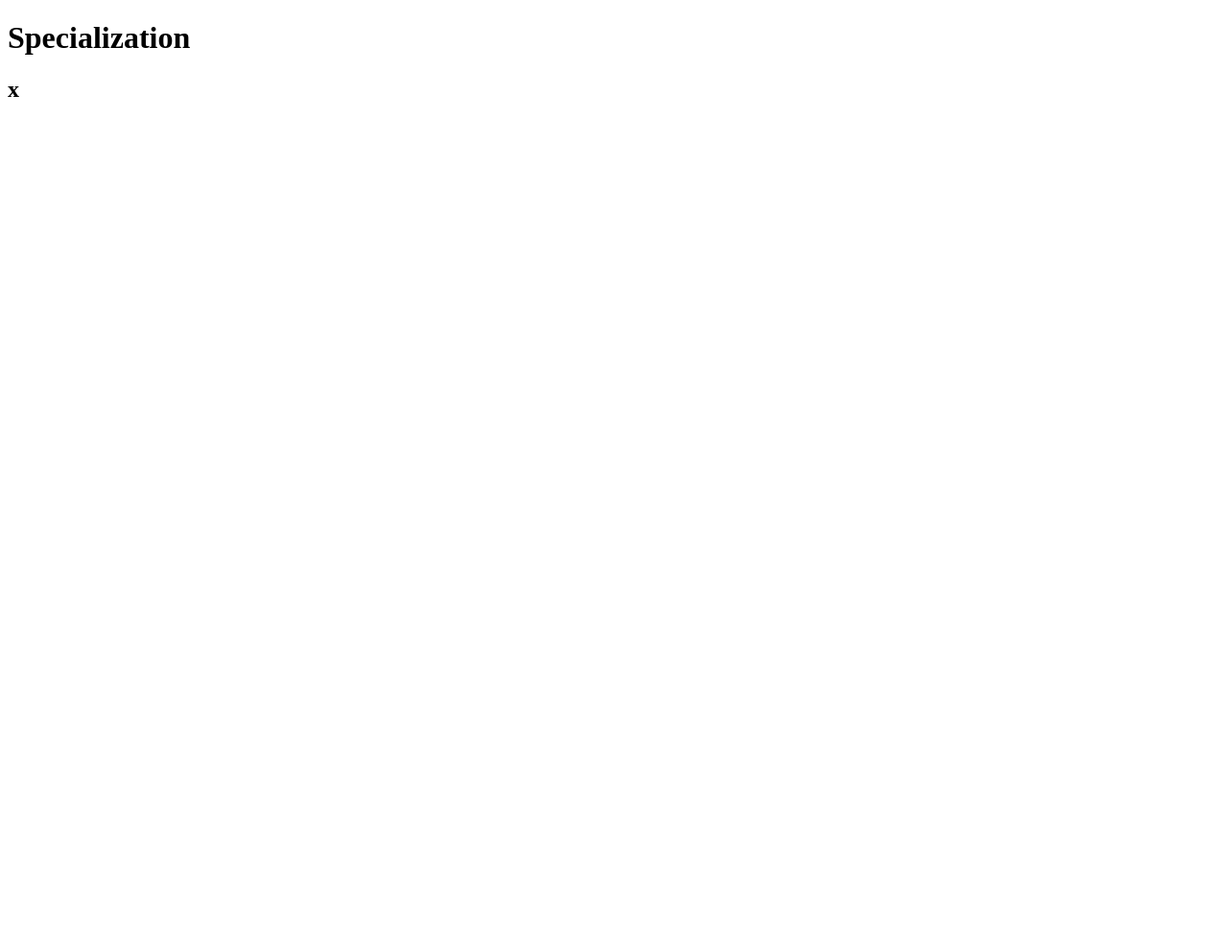
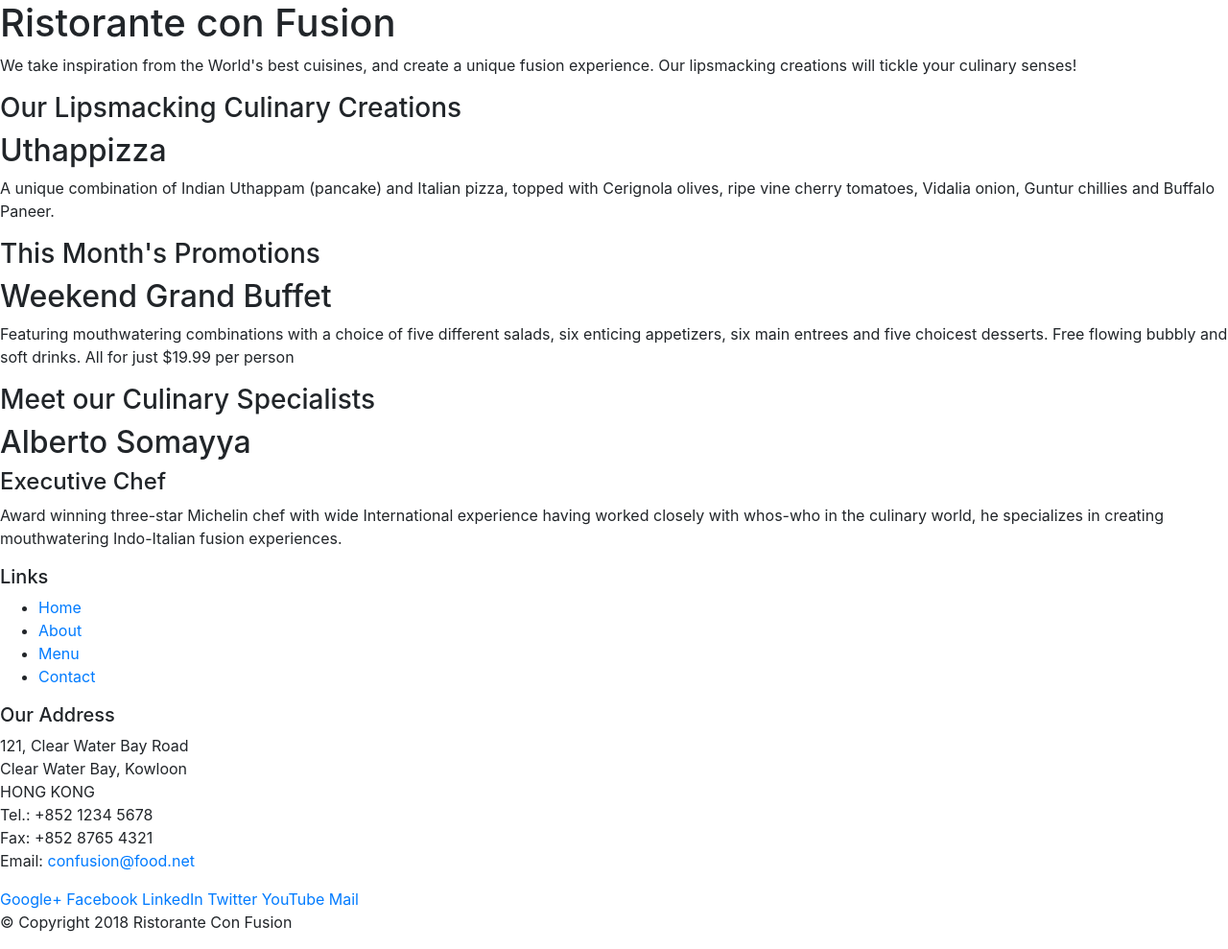
Before and after one commit to marcosvpinho/Bootstrap-4, a website: page index.html in a window 1280 px wide. Shown: the whole page at 96% size. Before the commit the page ends 800 px from the top, so only its background shows below. Drawn offline with nearby package versions, Linux system fonts and the light colour scheme.

Commit message:
Intro Bootstrap

```diff
--- a/index.html
+++ b/index.html
@@ -1,12 +1,114 @@
 <!DOCTYPE html>
-<html>
+<html lang="en">
+
 <head>
+
 	<meta charset="utf-8">
-	<title> Teste </title>
+    <meta name="viewport" content="width=device-width, initial-scale=1, shrink-to-fit=no">
+    <meta http-equiv="x-ua-compatible" content="ie=edge">
+
+    <!-- Bootstrap CSS -->
+    <link rel="stylesheet" href="node_modules/bootstrap/dist/css/bootstrap.min.css">
+
+    <title>Ristorante Con Fusion</title>
 </head>
+
 <body>
-	<h1> Specialization</h1>
-	<h2>x</h2>
+
+    <header>
+        <div>
+            <div>
+                <div>
+                    <h1>Ristorante con Fusion</h1>
+                    <p>We take inspiration from the World's best cuisines, and create a unique fusion experience. Our lipsmacking creations will tickle your culinary senses!</p>
+                </div>
+                <div>
+                </div>
+            </div>
+        </div>
+    </header>
+
+    <div>
+        <div>
+            <div>
+                <h3>Our Lipsmacking Culinary Creations</h3>
+            </div>
+            <div>
+                <h2>Uthappizza</h2>
+                <p>A unique combination of Indian Uthappam (pancake) and Italian pizza, topped with Cerignola olives, ripe vine cherry tomatoes, Vidalia onion, Guntur chillies and Buffalo Paneer.</p>
+            </div>
+        </div>
+
+
+        <div>
+            <div>
+                <h3>This Month's Promotions</h3>
+            </div>
+            <div>
+                <h2>Weekend Grand Buffet</h2>
+                <p>Featuring mouthwatering combinations with a choice of five different salads, six enticing appetizers, six main entrees and five choicest desserts. Free flowing bubbly and soft drinks. All for just $19.99 per person </p>
+            </div>
+        </div>
+
+        <div>
+            <div>
+                <h3>Meet our Culinary Specialists</h3>
+            </div>
+            <div>
+                <h2>Alberto Somayya</h2>
+                <h4>Executive Chef</h4>
+                <p>Award winning three-star Michelin chef with wide International experience having worked closely with whos-who in the culinary world, he specializes in creating mouthwatering Indo-Italian fusion experiences. </p>
+            </div>
+        </div>
+    </div>
+
+    <footer>
+        <div>
+            <div>
+                <div>
+                    <h5>Links</h5>
+                    <ul>
+                        <li><a href="#">Home</a></li>
+                        <li><a href="#">About</a></li>
+                        <li><a href="#">Menu</a></li>
+                        <li><a href="#">Contact</a></li>
+                    </ul>
+                </div>
+                <div>
+                    <h5>Our Address</h5>
+                    <address>
+		              121, Clear Water Bay Road<br>
+		              Clear Water Bay, Kowloon<br>
+		              HONG KONG<br>
+		              Tel.: +852 1234 5678<br>
+		              Fax: +852 8765 4321<br>
+		              Email: <a href="mailto:confusion@food.net">confusion@food.net</a>
+		           </address>
+                </div>
+                <div>
+                    <div>
+                        <a href="http://google.com/+">Google+</a>
+                        <a href="http://www.facebook.com/profile.php?id=">Facebook</a>
+                        <a href="http://www.linkedin.com/in/">LinkedIn</a>
+                        <a href="http://twitter.com/">Twitter</a>
+                        <a href="http://youtube.com/">YouTube</a>
+                        <a href="mailto:">Mail</a>
+                    </div>
+                </div>
+           </div>
+           <div>
+                <div>
+                    <p>© Copyright 2018 Ristorante Con Fusion</p>
+                </div>
+           </div>
+        </div>
+    </footer>
+
+    <!-- jQuery first, then Popper.js, then Bootstrap JS. -->
+    <script src="node_modules/jquery/dist/jquery.slim.min.js"></script>
+    <script src="node_modules/popper.js/dist/umd/popper.min.js"></script>
+    <script src="node_modules/bootstrap/dist/js/bootstrap.min.js"></script>
 
 </body>
+
 </html>
```
Also changed, not shown: package.json (+10 -15 lines), 1 other file.
